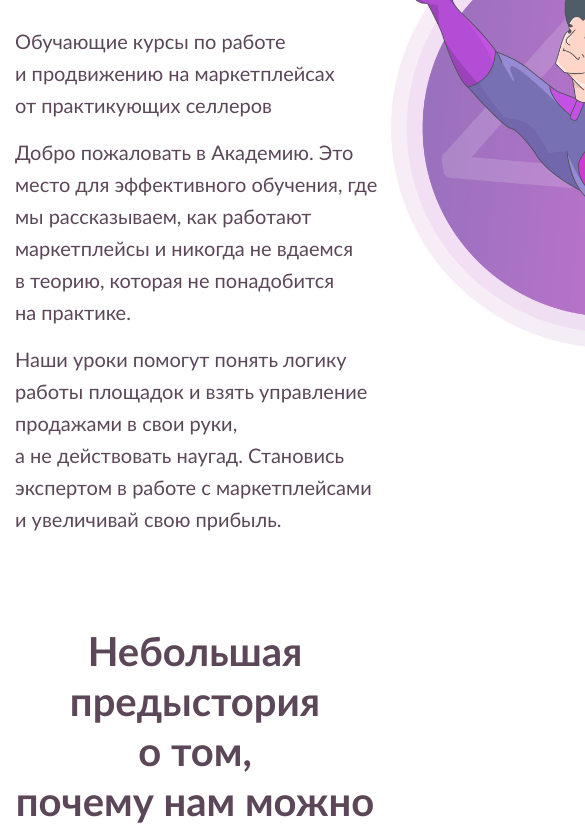
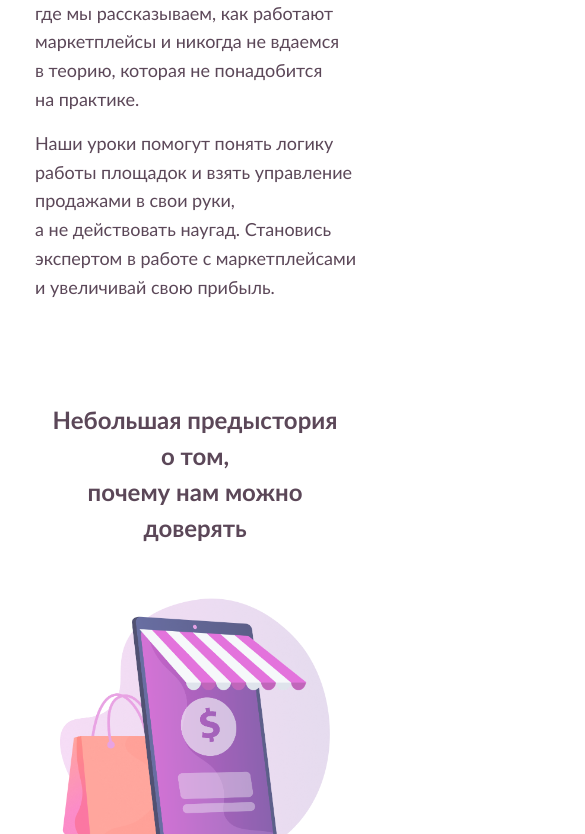
Before and after one commit to ksenksenni/stat4market, a website: page index.html in a window 390 px wide. Shown: the part 570-1404 px from the top of the page, 585 px wide, since content can reach past the window. Drawn offline with Linux system fonts and the light colour scheme.

Commit message:
added mobile's styles

```diff
--- a/index.html
+++ b/index.html
@@ -80,7 +80,7 @@
 
             </div>
 
-            <div class="about__item">
+            <div class="about__item about__item_statistics">
                 <div class="about__item_desc item_desc-statistics">
                     <p class="desc__statistics-text">Летом 2019 года мы&nbsp;вышли на&nbsp;маркетплейсы и&nbsp;после работы с&nbsp;ними в&nbsp;течение 2&nbsp;месяцев приняли решение развивать только это направление. И&nbsp;не&nbsp;прогадали. Весь накопленный опыт мы&nbsp;направили на&nbsp;улучшение
                         и&nbsp;продвижение наших брендов.</p>
--- a/styles/about.scss
+++ b/styles/about.scss
@@ -7,6 +7,9 @@
         @include for-dasctop-small {
             max-width: 955px;
             margin-right: 15px;
+        }
+        @include for-mobile {
+            margin-bottom: 100px;
         }
     }
 
@@ -22,16 +25,33 @@
             line-height: 50px;
             margin-bottom: 96px;
         }
+        @include for-mobile {
+            font-size: 24px;
+            line-height: 150%;
+            margin-bottom: 50px;
+        }
     }
 
     .about__item {
         display: flex;
         justify-content: space-between;
         align-items: center;
+        @include for-mobile {
+            flex-direction: column;
+        }
+    }
+
+    .about__item_statistics {
+        @include for-mobile {
+            flex-direction: column-reverse;
+        }
     }
 
     .item_desc-statistics {
         margin-top: 65px;
+        @include for-mobile {
+            margin-top: 30px;
+        }
     }
 
     .about__item_image {
@@ -52,6 +72,9 @@
             max-height: 277px;
             margin-right: 40px;
         }
+        @include for-mobile {
+            margin-right: 0;
+        }
     }
 
     .item__image-statistics {
@@ -68,6 +91,10 @@
             margin-left: 40px;
             margin-top: 50px;
         }
+        @include for-mobile {
+            margin-top: 40px;
+            margin-left: 0;
+        }
     }
 
     .desc__statistics-text {
--- a/styles/base.scss
+++ b/styles/base.scss
@@ -9,6 +9,9 @@ body {
     opacity: 0.8;
     @include for-dasctop-small {
         font-size: 20px;
+    }
+    @include for-mobile {
+        font-size: 18px;
     }
 }
 
--- a/styles/container.scss
+++ b/styles/container.scss
@@ -2,6 +2,8 @@
     max-width: 1530px;
     margin: 0 auto;
     padding: 0;
+    padding-left: 20px;
+    padding-right: 20px;
     box-sizing: border-box;
     @include for-dasctop-small {
         max-width: 100%;
--- a/styles/courses.scss
+++ b/styles/courses.scss
@@ -5,6 +5,11 @@
     margin-bottom: 132px;
     @include for-dasctop-small {
         margin-bottom: 77px;
+    }
+    @include for-mobile {
+        position: relative;
+        flex-direction: column;
+        margin-bottom: 85px;
     }
 }
 
@@ -19,6 +24,12 @@
         font-size: 46px;
         line-height: 52px;
         margin-bottom: 40px;
+    }
+    @include for-mobile {
+        font-size: 26px;
+        line-height: 150%;
+        margin-bottom: 24px;
+        max-width: 202px;
     }
 }
 
@@ -53,6 +64,9 @@
 .courses__text_desc {
     margin-top: 0;
     margin-bottom: 15px;
+    @include for-mobile {
+        margin-right: 13px;
+    }
 }
 
 .courses__image {
@@ -82,4 +96,10 @@
         max-height: 440px;
         height: auto;
     }
+    @include for-mobile {
+        position: absolute;
+        max-width: 120px;
+        right: 0;
+        top: -30px;
+    }
 }
--- a/styles/features.scss
+++ b/styles/features.scss
@@ -20,6 +20,11 @@
         font-size: 40px;
         line-height: 50px;
     }
+    @include for-mobile {
+        font-size: 24px;
+        line-height: 150%;
+        margin-right: 15px;
+    }
 }
 
 .features__title_border {
@@ -39,11 +44,18 @@
         width: 218px;
         height: 6px;
     }
+    @include for-mobile {
+        width: 131px;
+        height: 4px;
+    }
 }
 
 .features__desc {
     text-align: center;
     margin-bottom: 70px;
+    @include for-mobile {
+        margin-bottom: 30px;
+    }
 }
 
 .features__items {
@@ -52,6 +64,14 @@
     @include for-tablet-large {
         display: grid;
         grid-template-columns: 1fr 1fr;
+    }
+    @include for-mobile {
+        display: flex;
+        flex-direction: column;
+        align-items: center;
+        text-align: center;
+        margin-left: 50px;
+        margin-right: 50px;
     }
 }
 
@@ -67,6 +87,10 @@
         justify-self: center;
         margin-right: 20px;
     }
+    @include for-mobile {
+        margin-right: 0;
+        max-width: 100%;
+    }
 }
 
 .features__item::before {
@@ -79,6 +103,9 @@
     left: -25px;
     @include for-dasctop-small {
         top: 10px;
+    }
+    @include for-mobile {
+        left: calc(50% - 57px);
     }
 }
 
@@ -109,6 +136,9 @@
         margin-bottom: 10px;
         font-size: 20px;
     }
+    @include for-mobile {
+        font-size: 18px;
+    }
 }
 
 .features__item-desc {
--- a/styles/header.scss
+++ b/styles/header.scss
@@ -4,6 +4,9 @@
     align-items: center;
     margin-top: 23px;
     margin-bottom: 66px;
+    @include for-mobile {
+        margin-bottom: 40px;
+    }
 }
 
 .header__logo-block {
@@ -26,6 +29,10 @@
         width: 45px;
         height: 23px;
     }
+    @include for-mobile {
+        width: 35px;
+        height: 14px;
+    }
 }
 
 .logo-block__link-text {
@@ -40,6 +47,11 @@
     }
     @include for-tablet {
         margin-top: 0px;
+    }
+    @include for-mobile {
+        width: 94px;
+        height: 22px;
+        margin-left: 45px;
     }
 }
 
@@ -58,6 +70,9 @@
     }
     @include for-tablet {
         line-height: 14px;
+    }
+    @include for-mobile {
+        display: none;
     }
 }
 
@@ -140,12 +155,16 @@
     font-family: 'Lato-Medium', sans-serif;
     font-size: 23px;
     line-height: 35px;
-    font-weight: normal;
     color: #ffffff;
     opacity: 1;
     @include for-dasctop-small {
         font-size: 18px;
         padding: 4px 32px 5px 66px;
+    }
+    @include for-mobile {
+        font-size: 14px;
+        line-height: 28px;
+        padding: 4px 20px 4px 40px;
     }
 }
 
@@ -158,6 +177,14 @@
     height: 23px;
     top: 10px;
     left: 35px;
+    @include for-mobile {
+        background-image: url(../img/icons/enter-mob.svg);
+        background-repeat: no-repeat;
+        width: 13.5px;
+        height: 13.5px;
+        top: 12px;
+        left: 22px;
+    }
 }
 
 .mobile-menu__container {
--- a/styles/varible.scss
+++ b/styles/varible.scss
@@ -1,4 +1,4 @@
 $breakpoints-dasctop-small: 1280px;
 $breakpoints-tablet-large: 1100px;
 $breakpoints-tablet: 768px;
-$breakpoints-mobile: 540px;
+$breakpoints-mobile: 670px;
```
Also changed, not shown: dist/style.css, img/icons/enter-mob.svg (added). Lines whose indentation alone changed are shown as unchanged.
